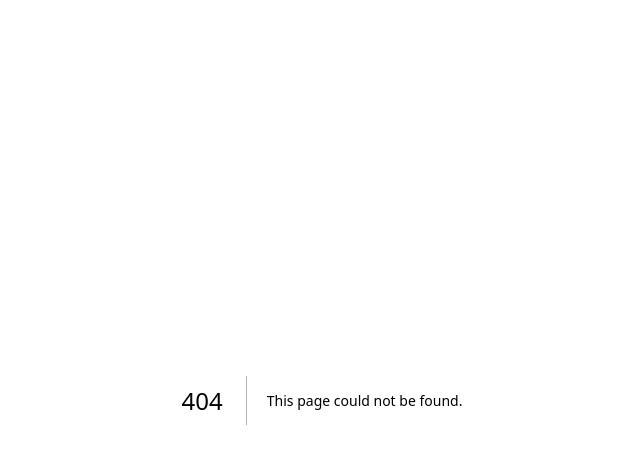
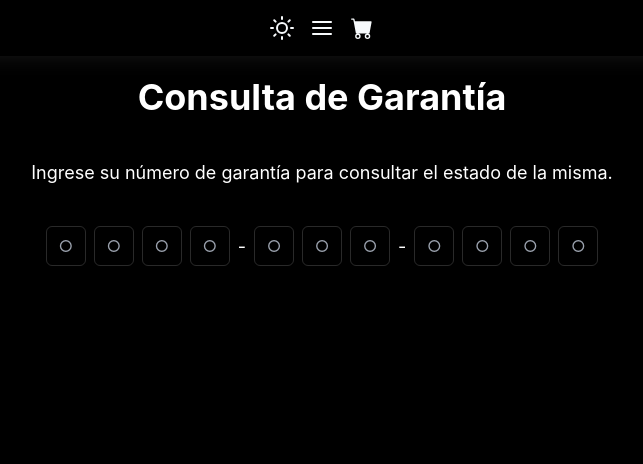
Before and after one commit to JoacinB/istockuy, a Next.js app: page /garantia in a window 1280 px wide. Before the commit this address had no page. Shown: the top 464 px of the page, without its empty margins (318-961 px from the left). Built offline with nearby package versions, Linux system fonts and the light colour scheme.

Commit message:
Pin Inputs at garantia

```diff
--- /dev/null
+++ b/src/components/ConsultaGarantia.js
@@ -0,0 +1,63 @@
+import {
+    Box,
+    Text,
+    Heading,
+    useColorMode,
+    PinInput,
+    PinInputField,
+    HStack,
+  } from "@chakra-ui/react";
+
+  export default function ConsultaGarantia() {
+    const { colorMode } = useColorMode();
+    const textColor = colorMode === "dark" ? "white" : "gray.800";
+    const shadowColor = {
+      light: "shadow-[5px_8px_30px_-15px_rgba(0,0,0,1)]",
+      dark: "shadow-[5px_5px_30px_-15px_rgba(150,150,150,1)]",
+    };
+    const borderColor = colorMode === "dark" ? "#2B2A2A" : "#D4D5D5";
+    const backgroundColor =
+      colorMode === "dark" ? "bg-black/40" : "bg-slate-100/40";
+
+    return (
+      <Box
+        // style={{
+        //   background: `url('/fondoabout.png') ${colorMode === "dark" ? "black" : "white"} no-repeat center`,
+        // }}
+        color={textColor}
+        px={8}
+        py={5}
+        h={["auto", "auto", "auto", "100-full"]}
+      >
+        <Box className="mx-auto text-center mt-14">
+            <Heading as="h1" size="xl">
+                Consulta de Garantía
+            </Heading>
+            <Box>
+                <Text fontSize="lg" className="mt-10">
+                    Ingrese su número de garantía para consultar el estado de la misma.
+                </Text>
+            </Box>
+            <Box className="mt-10">
+              <HStack className="justify-center">
+                <PinInput type='alphanumeric'>
+                  <PinInputField textTransform="uppercase"/>
+                  <PinInputField textTransform="uppercase"/>
+                  <PinInputField textTransform="uppercase"/>
+                  <PinInputField textTransform="uppercase"/>
+                  <Text fontSize="lg">-</Text>
+                  <PinInputField textTransform="uppercase"/>
+                  <PinInputField textTransform="uppercase"/>
+                  <PinInputField textTransform="uppercase"/>
+                  <Text fontSize="lg">-</Text>
+                  <PinInputField textTransform="uppercase"/>
+                  <PinInputField textTransform="uppercase"/>
+                  <PinInputField textTransform="uppercase"/>
+                  <PinInputField textTransform="uppercase"/>
+                </PinInput>
+              </HStack>
+            </Box>
+        </Box>
+      </Box>
+    );
+  }
--- a/src/components/Home.js
+++ b/src/components/Home.js
@@ -44,7 +44,7 @@ export default function Home() {
           <Cursor></Cursor>
       </Heading> */}
       <Flex className="justify-center items-center align-middle h-full" flexDirection="column">
-        <Heading fontFamily="Greycliffcf-ExtraBold" size='4xl' fontSize={{ base: '24px', md: '40px', lg: '112px' }} bgImage="linear-gradient(7deg, #da35ab 12.72%, #632687 58.73%, #6f359d 101.06%)" backgroundClip="text" textColor="transparent">
+        <Heading fontFamily="Greycliffcf-ExtraBold" as="h1" size="xl" bgImage="linear-gradient(7deg, #da35ab 12.72%, #632687 58.73%, #6f359d 101.06%)" backgroundClip="text" textColor="transparent">
           iStock UY
         </Heading>
         <Heading as="h2" fontSize="3xl" className="text-center text-white">
--- a/src/components/MenuBoton.js
+++ b/src/components/MenuBoton.js
@@ -1,6 +1,7 @@
 import { useColorMode, IconButton, MenuButton, Menu, MenuList, MenuItem } from "@chakra-ui/react";
 import { HamburgerIcon, CalendarIcon } from "@chakra-ui/icons";
 import { BsShieldCheck } from "react-icons/bs";
+import Link from "next/link";
 
 function MenuBoton() {
   const { colorMode, toggleColorMode } = useColorMode();
@@ -19,9 +20,11 @@ function MenuBoton() {
           _focus={{ outline: "none" }}
         />
         <MenuList>
-          <MenuItem icon={<BsShieldCheck size={16}/>}>
-            Garantía
-          </MenuItem>
+          <Link href="/garantia" passHref>
+            <MenuItem icon={<BsShieldCheck size={16}/>}>
+              Garantía
+            </MenuItem>
+          </Link>
         </MenuList>
     </Menu>
     // <IconButton
--- /dev/null
+++ b/src/pages/garantia.js
@@ -0,0 +1,15 @@
+import { Box } from "@chakra-ui/react";
+import NavBar from "../components/NavBar";
+import CustomScrollbar from "@/components/CustomScrollbar";
+import ConsultaGarantia from "@/components/ConsultaGarantia";
+
+
+export default function Garantia() {
+    return (
+        <Box className="overflow-hidden">
+            <NavBar />
+            <ConsultaGarantia />
+            <CustomScrollbar />
+        </Box>
+    )
+}
```
